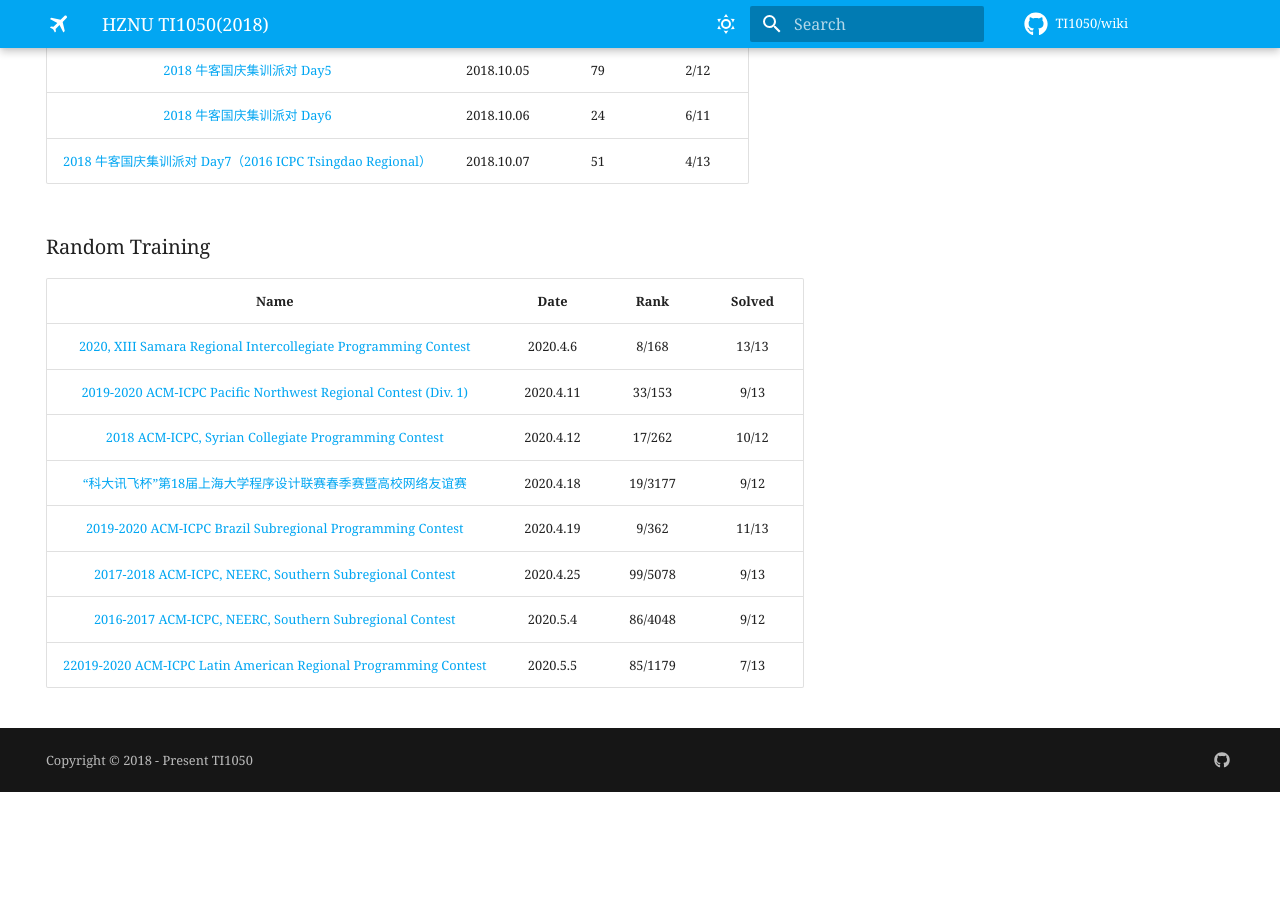
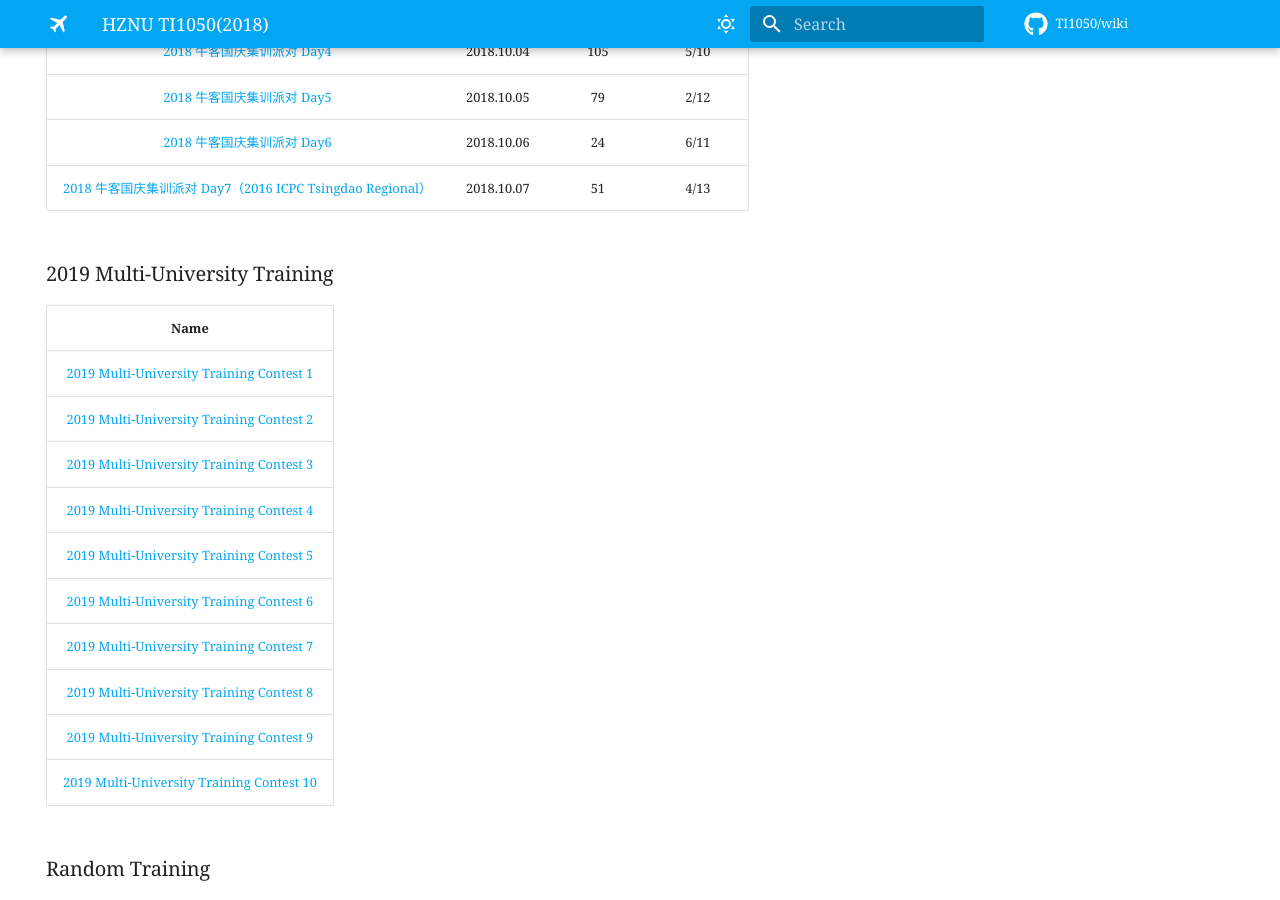
Before and after one commit to TI-1050/wiki, an MkDocs documentation site: the page built from docs/index.md, in a window 1280 px wide and 900 px high, scrolled down 6461 px. Built offline with MkDocs 1.6.1 and Material for MkDocs 9.7.7, drawn with Linux system fonts in a browser that asks for light colours; some web fonts are replaced; comment, search, counter and statistics services are not loaded; before the commit the page ends 7253 px from its top, so only the background shows below that; some of the changed text lies outside the part shown.

Commit message:
feat: 2019 Multi-University Training index

```diff
--- a/docs/index.md
+++ b/docs/index.md
@@ -156,6 +156,21 @@ Comment:
 |                [2018 牛客国庆集训派对 Day6](https://www.cnblogs.com/Dup4/p/9747773.html)                 | 2018.10.06 |  24   |  6/11  |
 | [2018 牛客国庆集训派对 Day7（2016 ICPC Tsingdao Regional）](https://www.cnblogs.com/Dup4/p/9750466.html) | 2018.10.07 |  51   |  4/13  |
 
+### 2019 Multi-University Training
+
+|                                           Name                                            |
+| :---------------------------------------------------------------------------------------: |
+| [2019 Multi-University Training Contest 1](https://www.cnblogs.com/Dup4/p/11229576.html)  |
+| [2019 Multi-University Training Contest 2](https://www.cnblogs.com/Dup4/p/11240580.html)  |
+| [2019 Multi-University Training Contest 3](https://www.cnblogs.com/Dup4/p/11267617.html)  |
+| [2019 Multi-University Training Contest 4](https://www.cnblogs.com/Dup4/p/11280287.html)  |
+| [2019 Multi-University Training Contest 5](https://www.cnblogs.com/Dup4/p/11306751.html)  |
+| [2019 Multi-University Training Contest 6](https://www.cnblogs.com/Dup4/p/11319326.html)  |
+| [2019 Multi-University Training Contest 7](https://www.cnblogs.com/Dup4/p/11416532.html)  |
+| [2019 Multi-University Training Contest 8](https://www.cnblogs.com/Dup4/p/11359601.html)  |
+| [2019 Multi-University Training Contest 9](https://www.cnblogs.com/Dup4/p/11420697.html)  |
+| [2019 Multi-University Training Contest 10](https://www.cnblogs.com/Dup4/p/11426430.html) |
+
 ### Random Training
 
 |                                                                                  Name                                                                                   |   Date    |  Rank   | Solved |
```
